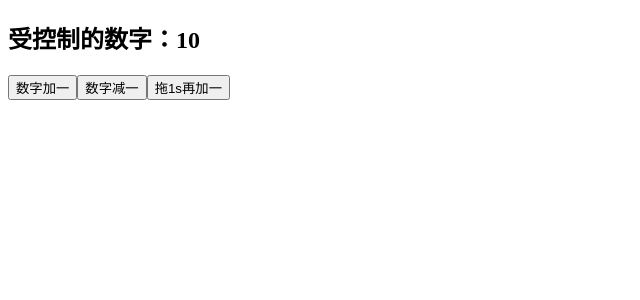
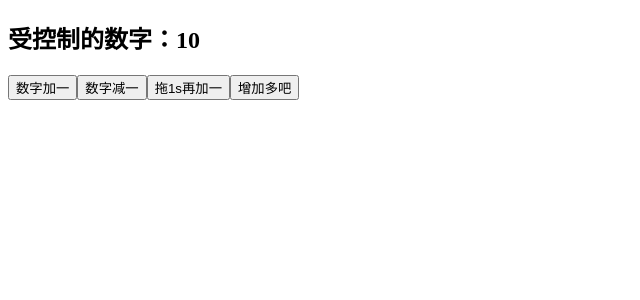
Before and after one commit to haidaohaha/text-demo-redux, a React app: page / in a window 1280 px wide. Shown: the top 300 px of the page, without its empty margins (0-640 px from the left). Built offline with nearby package versions, Linux system fonts and the light colour scheme.

Commit message:
了解中间的写法和原理；

```diff
--- a/src/App.js
+++ b/src/App.js
@@ -1,7 +1,7 @@
 import React, { Component } from 'react';
 // import { connect } from 'react-redux';
 import { connect } from './my.react.redux';
-import { addNum, minusNum, AddNumAsync } from './index.redux';
+import { addNum, minusNum, AddNumAsync, AddNumRandom } from './index.redux';
 // @connect(
 //     state => state,
 //     { addNum, minusNum, AddNumAsync }
@@ -13,23 +13,14 @@ class App extends Component {
             num: 0
         };
     }
-    handleAddNumAsync() {
-        setTimeout(() => {
-            this.setState({
-                num: this.state.num + 1
-            });
-        }, 1000);
-    }
     render() {
-        console.log('vip-props', this.props);
-        // return <p>1234</p>
         return (
             <div>
                 <h2>受控制的数字：{this.props.num}</h2>
                 <button onClick={this.props.addNum}>数字加一</button>
                 <button onClick={this.props.minusNum}>数字减一</button>
                 <button onClick={this.props.AddNumAsync}>拖1s再加一</button>
-                {/* <button onClick={this.handleAddNumAsync.bind(this)}>拖1s再加一</button> */}
+                <button onClick={this.props.AddNumRandom}>增加多吧</button>
             </div>
         );
     }
@@ -37,7 +28,7 @@ class App extends Component {
 
 App = connect(
     state => ({ num: state }),
-    { addNum, minusNum, AddNumAsync }
+    { addNum, minusNum, AddNumAsync, AddNumRandom }
 )(App);
 
 export default App;
--- a/src/index.js
+++ b/src/index.js
@@ -12,9 +12,10 @@ import { counter } from './index.redux';
 import { Grandfather } from './demo.context';
 // import thunk from 'redux-thunk';
 import thunk from './my.redux.thunk';
+import arrThunk from './my.redux.arrThunk';
 
 // import './demo.redux';
-const store = createStore(counter, applyMiddleware(thunk));
+const store = createStore(counter, applyMiddleware(arrThunk, thunk));
 
 // ReactDOM.render(<Grandfather />, document.getElementById('root'));
 
--- a/src/index.redux.js
+++ b/src/index.redux.js
@@ -29,3 +29,9 @@ export function AddNumAsync() {
         }, 1000);
     };
 }
+
+// 定制中间件 使用 函数
+export function AddNumRandom() {
+    // return [{ type: INCREMENT }, { type: INCREMENT }];
+    return [{ type: INCREMENT }, AddNumAsync(), AddNumAsync()];
+}
--- /dev/null
+++ b/src/my.redux.arrThunk.js
@@ -0,0 +1,16 @@
+const arrThunk = ({ getState, dispatch }) => next => action => {
+    // 符合中间件定义，
+    // 则在本层执行 dispatch 使用新的参数，
+    // 重新走一下 执行流程
+    if (Array.isArray(action)) {
+        return action.forEach(v => {
+            // return next(v); // 不推荐,实测也可以使用
+            return dispatch(v); // 推荐使用这种
+        });
+    }
+
+    // 不符合 使用 next 到下一个流程
+    return next(action);
+};
+
+export default arrThunk;
--- a/src/my.redux.js
+++ b/src/my.redux.js
@@ -1,4 +1,6 @@
-export function applyMiddleware(middleware) {
+// export function applyMiddleware(middleware) { // 单个中间件
+export function applyMiddleware(...middlewares) {
+    // 多个中间件
     return createStore => (...args) => {
         // 获取原生的
         const store = createStore(...args);
@@ -11,7 +13,10 @@ export function applyMiddleware(middleware) {
         };
 
         // 使用 middleware 方法，扩展
-        dispatch = middleware(midApi)(store.dispatch);
+        // dispatch = middleware(midApi)(store.dispatch);
+        const middlewareChain = middlewares.map(middleware => middleware(midApi));
+
+        dispatch = compose(...middlewareChain)(store.dispatch);
         // 下面这句话，如果不理解，断点看一下
         // dispatch = middleware(midApi)(store.dispatch)(action);
         return {
@@ -19,6 +24,21 @@ export function applyMiddleware(middleware) {
             dispatch
         };
     };
+}
+
+// compose(fn1,fn2,fn3,fn4)
+// 实现这种输出 fn1(fn2(fn3(fn4())))
+
+export function compose(...funcs) {
+    if (funcs.length === 0) {
+        return arg => arg;
+    }
+
+    if (funcs.length === 1) {
+        return funcs[0];
+    }
+
+    return funcs.reduce((rst, item) => (...args) => rst(item(...args)));
 }
 
 export function createStore(reducer, enhance) {
```
Also changed, not shown: 1 other file (tests, documents, lock files or other folders).
